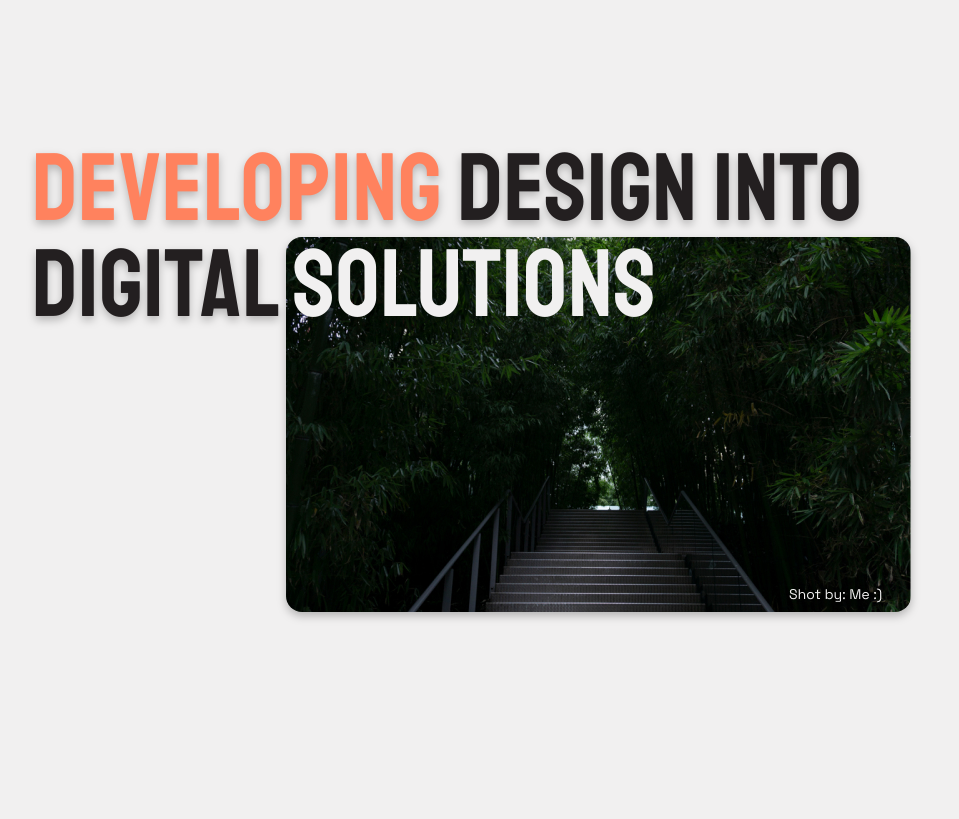
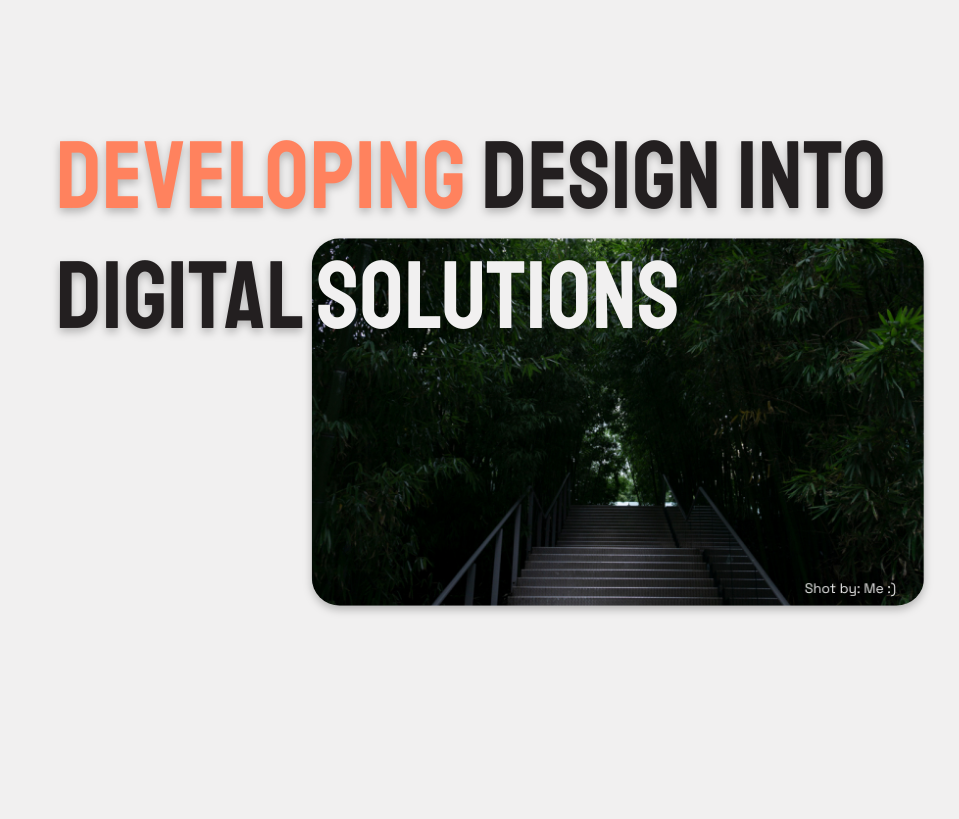
Before and after one commit to MattiasSB/portfolio-site, a PHP site: page / in a window 1280 px wide. Shown: the part 83-902 px from the top of the page, without its empty margins (138-1097 px from the left). After the commit the page ends 696 px from the top, so only its background shows below. Run offline with PHP 8.4, Linux system fonts and the light colour scheme.

Commit message:
Intro padding/height adjustments

```diff
--- a/index.php
+++ b/index.php
@@ -12,12 +12,10 @@
     <main>
         <section class="intro font__staatliches">
             <div class="intro__container position__relative flex items__center filter__shadow">
-                <h1 class="text__xl text__black position__relative"><span class="text__orange">Developing</span > design into digital <span class="text__white">solutions</span></h1>
+                <h1 class="text__xl text__black position__relative line__height--120"><span class="text__orange">Developing</span > design into digital <span class="text__white">solutions</span></h1>
                 <img class="position__absolute rounded" src="/img/forrest__photo.jpg" alt="">
             </div >
         </section>
-        <div class="h__screen"></div>
-
     </main>
     <script src="/scripts/menu.js">
     </script>
--- a/partials/header.php
+++ b/partials/header.php
@@ -2,7 +2,7 @@
 <header>
     <div class="mx__auto menu__active--target">
         <nav class="menu w__screen mx__auto max__width--container blend__difference">
-            <a href="index.html">
+            <a href="#">
                 <svg width="41" height="39" viewBox="0 0 41 39" fill="none" xmlns="http://www.w3.org/2000/svg">
                     <g clip-path="url(#clip0_29_72)">
                     <path d="M27.4272 39L30.1459 34.914V0L27.4272 2.33812V39Z" fill="#FF825E"/>
--- a/sass/intro.scss
+++ b/sass/intro.scss
@@ -1,7 +1,7 @@
 .intro__container {
     justify-content: flex-end;
     flex-direction: column;
-    height: 50vh;
+    height: 45vh;
 }
 
 .intro__container h1 {
@@ -11,7 +11,7 @@
 
 .intro__container img {
     width: 350px;
-    height: 250px;
+    height: 210px;
     z-index: -1;
     bottom: -1em;
 }
@@ -20,15 +20,17 @@
 @media (min-width: $breakpoint__mobile) {
 
     .intro__container img {
-        width: 437.5px;
-        height: 312.5px;
         z-index: -1;
         bottom: -1em;
+        scale: 1.25;
+    }
+    .intro__container h1 {
+        max-width: 468.7px;
     }
     .intro__container {
         justify-content: flex-end;
         flex-direction: column;
-        height: 60vh;
+        height: 50vh;
     }
 }
 
@@ -43,15 +45,16 @@
     .intro__container h1 {
         max-width: $breakpoint__tablet;
         text-align: left;
+        margin-left: 0.5em;
     }
 
     .intro__container img {
-        width: 625px;
-        height: 375px;
         z-index: -1;
         bottom: -1em;
-        top: 40vh;
+        top: 50vh;
         justify-self: center;
-        transform: translateX(6em);
+        transform: translateX(4em);
+        scale: 1.75;
+        margin-left: 0.5em;
     }
 }
--- a/sass/styles.scss
+++ b/sass/styles.scss
@@ -45,6 +45,10 @@ Fonts
     &__center {
         text-align: center;
     }
+}
+
+.line__height--120 {
+    line-height: initial;
 }
 
 
@@ -172,4 +176,7 @@ Spacing
     .text__black {
         color: $black;
     }
+    .line__height--120 {
+        line-height: 120px;
+    }
 }
```
Also changed, not shown: dist/css/styles.min.css, scripts/menuDesktop.js (deleted), 1 other file.
